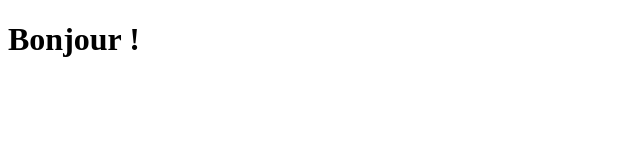
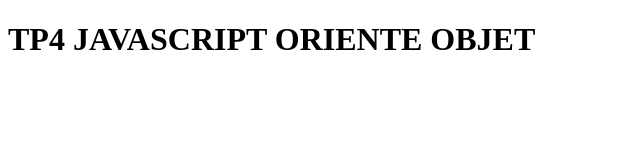
Before and after one commit to JonasMht/TP4-Javascript-Objet, a plain HTML site: page index.html in a window 1280 px wide. Shown: the whole page, without its empty margins (0-640 px from the left). Drawn offline with Linux system fonts and the light colour scheme.

Commit message:
C'est Jonas qui a changé

```diff
--- a/index.html
+++ b/index.html
@@ -5,7 +5,7 @@
     <title>TP4 Javascript objet</title>
   </head>
   <body>
-    <h1>Bonjour !</h1>
-
+    <h1>TP4 JAVASCRIPT ORIENTE OBJET</h1>
+    <p></p>
   </body>
 </html>
```
